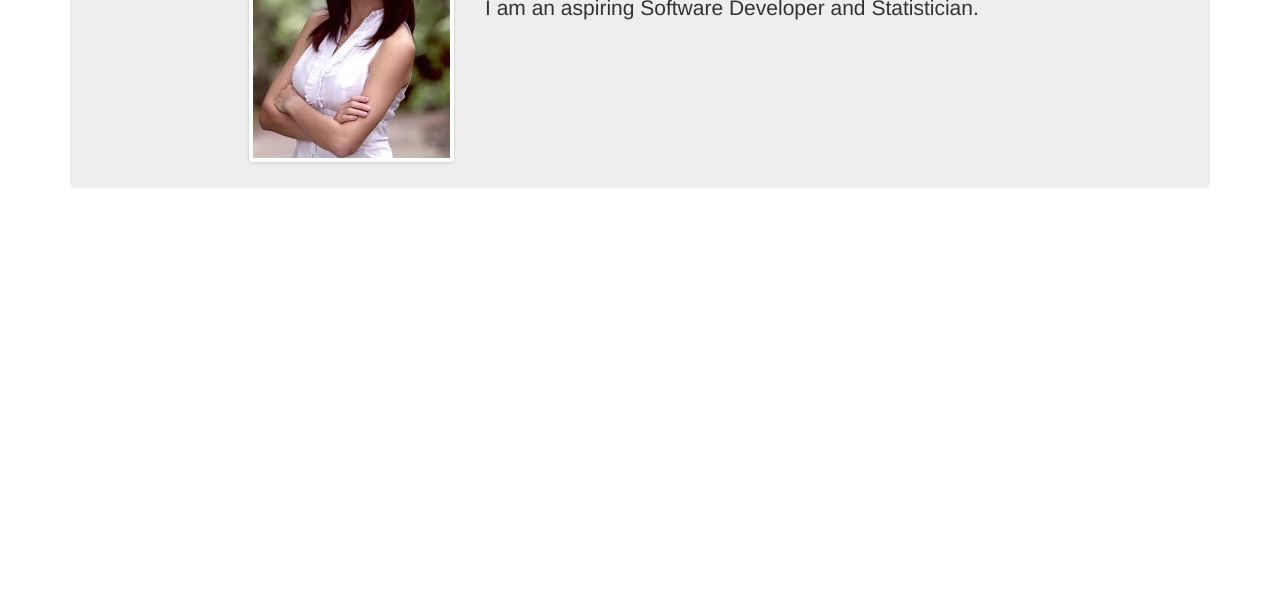
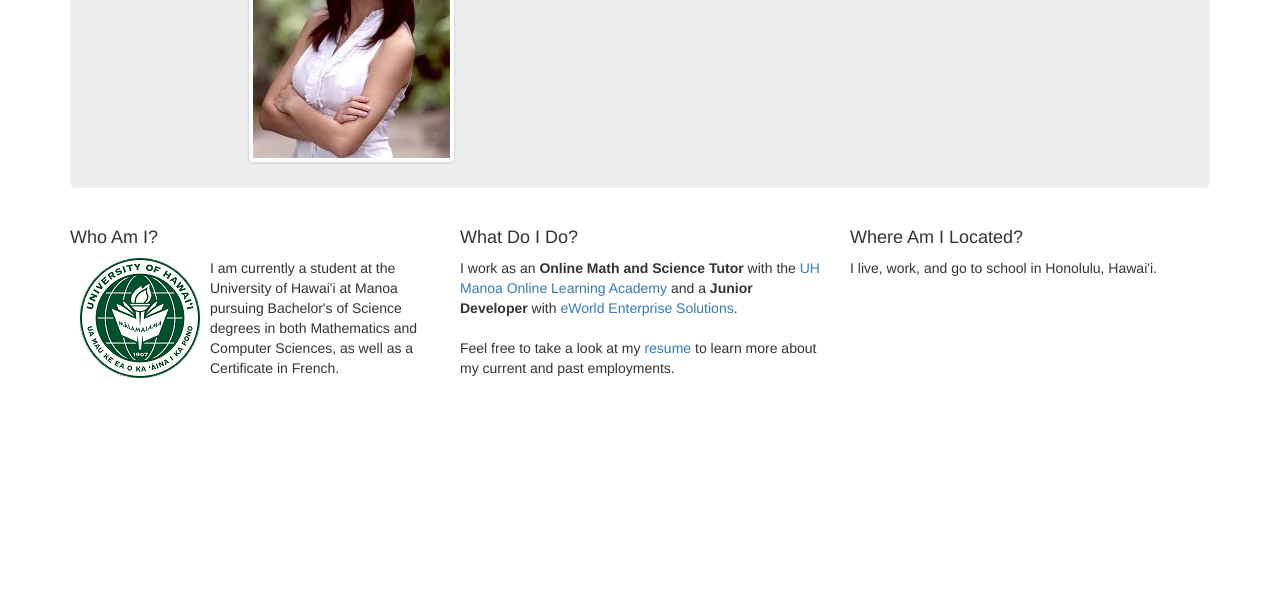
Before and after one commit to nisoda/nisoda-webpage, a plain HTML site: page src/modules/splash/Splash.html in a window 1280 px wide. Shown: the part 195-800 px from the top of the page. Drawn offline with nearby package versions, Linux system fonts and the light colour scheme.

Commit message:
Added information to splash.

```diff
--- a/src/modules/splash/Splash.html
+++ b/src/modules/splash/Splash.html
@@ -22,7 +22,7 @@
                     <span class="icon-bar"></span>
                     <span class="icon-bar"></span>
                 </button>
-                <a class="navbar-brand" href="../splash/Splash.html"><b>Nicole Isoda</b></a>
+                <a class="navbar-brand" href="../splash/Splash.html"><strong>Nicole Isoda</strong></a>
             </div>
             <div class="collapse navbar-collapse pull-right">
                 <ul class="nav navbar-nav">
@@ -43,15 +43,52 @@
                         <div class="col-md-4"
                              align="right">
                             <img class="img-thumbnail img-rounded"
-                                 src="../../resources/pictures/nisoda-seniorpic-small.jpg"/>
+                                 src="../../resources/images/nisoda-seniorpic-small.jpg"/>
                         </div>
                         <div class="col-md-8">
                             <div class="page-header">
-                                <h2>Hi, I'm Nicole Isoda!</h2>
+                                <h2>Hi, I'm Nicole Isoda!
+                                    <br>
+                                    <small>I'm an aspiring Software Developer and Statistician.</small>
+                                </h2>
                             </div>
-                            <p>I am an aspiring Software Developer and Statistician.</p>
                         </div>
                     </div>
+                </div>
+            </div>
+            <div class="row">
+                <div class="col-md-4">
+                    <h4>Who Am I?</h4>
+                    <a href="http://manoa.hawaii.edu/" target="_blank">
+                        <img src="../../resources/images/manoaseal_transparent_small.png"
+                             align="left"
+                             style="margin: 0px 10px 10px 10px" />
+                    </a>
+                    <p>
+                        I am currently a student at the University of Hawai'i at Manoa pursuing Bachelor's of Science degrees in both Mathematics and Computer Sciences,
+                        as well as a Certificate in French.
+                    </p>
+                </div>
+                <div class="col-md-4">
+                    <h4>What Do I Do?</h4>
+                    <p> I work as an <strong>Online Math and Science Tutor</strong> with the
+                        <a href="http://manoa.hawaii.edu/ola/">UH Manoa Online Learning Academy</a>
+                        and a <strong>Junior Developer</strong> with
+                        <a href="http://eworldes.com/">eWorld Enterprise Solutions</a>.
+                        <br><br>
+                        Feel free to take a look at my
+                        <a href="../resume/Resume.html">resume</a> to learn more about my current and past employments.
+                    </p>
+
+                </div>
+                <div class="col-md-4">
+                    <h4>Where Am I Located?</h4>
+                    <p> I live, work, and go to school in Honolulu, Hawai'i.</p>
+                </div>
+            </div>
+            <div class="row">
+                <div class="col-md-8">
+                    <h4></h4>
                 </div>
             </div>
         </div>
--- /dev/null
+++ b/src/resources/css/image_textwrap.css
@@ -0,0 +1,3 @@
+img {
+    border: 10px 10px 10px 10px;
+}
```
Also changed, not shown: src/modules/blog/Blog.html (+1 -1 lines), src/modules/contact/Contact.html (+1 -1 lines), src/modules/projects/Projects.html (+1 -1 lines), src/modules/resume/Resume.html (+1 -1 lines), src/resources/images/index.html (added), src/resources/images/manoaseal_transparent.png (added), src/resources/images/manoaseal_transparent_small.png (added), src/resources/images/nisoda-seniorpic-small.jpg (renamed from src/resources/pictures/nisoda-seniorpic-small.jpg), src/resources/images/nisoda-seniorpic.jpg (renamed from src/resources/pictures/nisoda-seniorpic.jpg), 2 other files.
